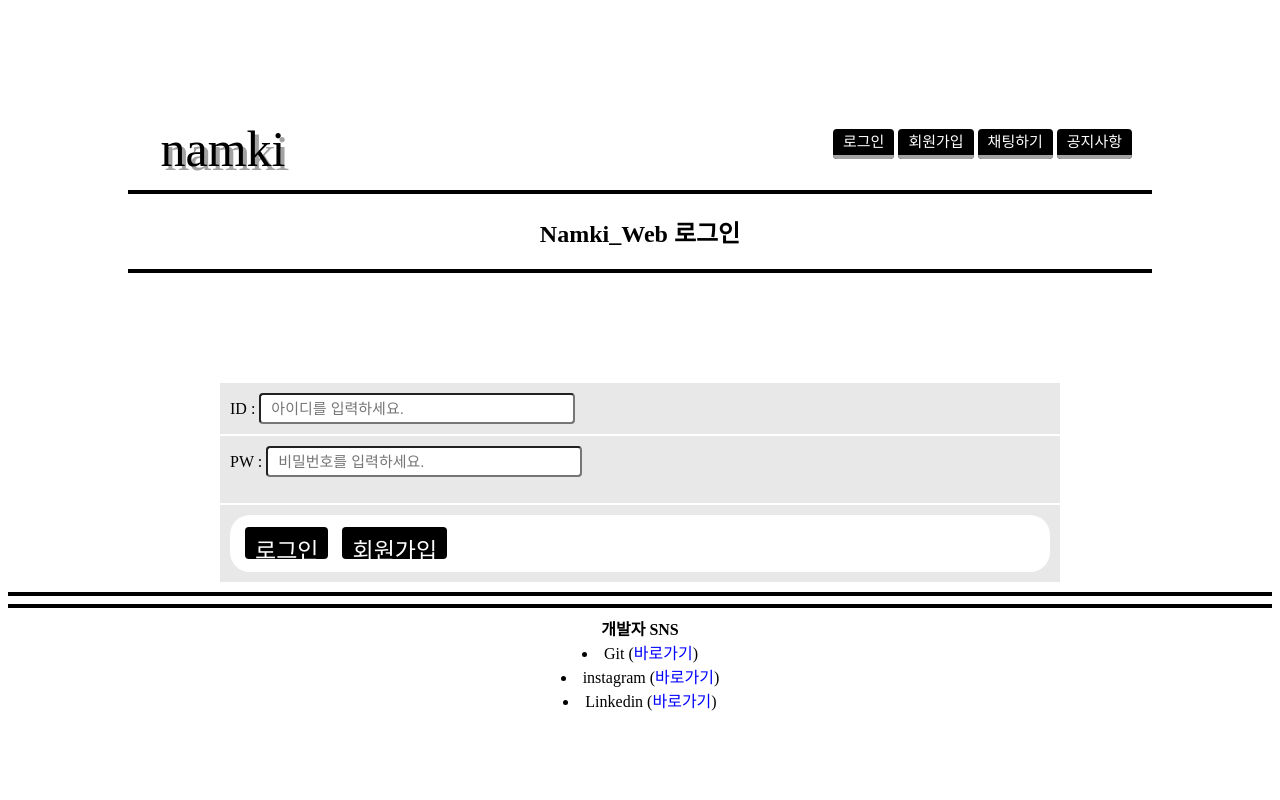
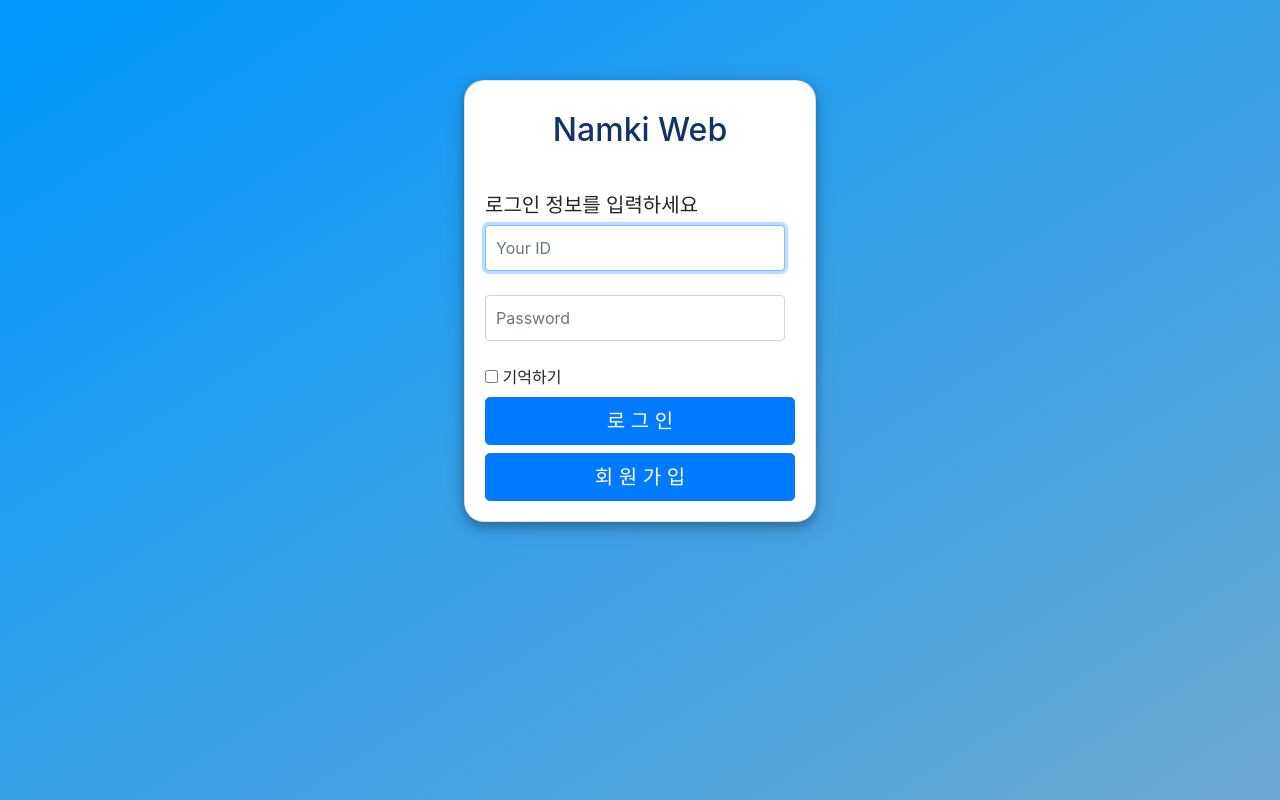
Before and after one commit to namkiseung/Python_website_Flask, a Flask app: page /login in a window 1280 px wide. Run offline with Flask 2, Linux system fonts and the light colour scheme; some libraries are stand-ins or nearby versions.

Commit message:
Accept bootstrap login , reisger and Commenting main py file.

```diff
--- a/Namki/main.py
+++ b/Namki/main.py
@@ -1,82 +1,86 @@
-#-*- coding=utf-8 -*-
+#-*- coding:utf-8 -*-
 from flask import Flask, request, session, g, render_template, redirect, url_for, send_from_directory
 from flask_basicauth import BasicAuth
 from werkzeug import secure_filename
 import sqlite3, hashlib, os, datetime
 from bs4 import BeautifulSoup
 import lxml, requests, socketio, eventlet
-#print os.popen('apt install ntpdate').read()
-#print os.popen('chkconfig ntpd on').read()
-#print os.popen('service ntpd restart').read()
-#print os.popen('ntpq -dp').read()
-#print os.popen('crontab -e').read() #-> 00 01 * * * ntpdate time.bora.net
-sio = socketio.Server()
-messages = []
+    #Using the ntp  protocol
+    #print os.popen('apt install ntpdate').read()
+    #print os.popen('chkconfig ntpd on').read()
+    #print os.popen('service ntpd restart').read()
+    #print os.popen('ntpq -dp').read()
+    #print os.popen('crontab -e').read() #-> 00 01 * * * ntpdate time.bora.net
+sio = socketio.Server() #Server socket declaration
+messages = [] #Leave messages as leading variables for notifications
 
-app = Flask(__name__, static_folder='uploads')
-# now = datetime.datetime.now()
-# print type(now)
-# nowday=now.strftime('%Y-%m-%d %H:%M:%S')
-def day():
+app = Flask(__name__)# static_folder='uploads'
+    #Using the datetime module
+    # now = datetime.datetime.now()
+    # print type(now)
+    # nowday=now.strftime('%Y-%m-%d %H:%M:%S')
+
+#It is used as a Linux command.
+def day_date():
     commend_date = os.popen('date').read()
-    now=commend_date.split()
-    nowday=now[5]+"-"+now[1]+"-"+now[2]+" "+now[3]
+    now=commend_date.split() #String separation
+    nowday=now[5]+"-"+now[1]+"-"+now[2]+" "+now[3] # example output) 2018-Seq-27 01:20:19
     return nowday
 
-# @sio.on('connect')
-# def connect(sid, env):
-#     print('connected %s' % sid)
+    # @sio.on('connect')
+    # def connect(sid, env):
+    #     print('connected %s' % sid)
 
-# @sio.on('send message')
-# def get_message(sid, data):
-#     sio.emit('new message', {
-#         "nickname": data["nickname"],
-#         "body": data["body"]
-#     }, skip_sid=sid)
+    # @sio.on('send message')
+    # def get_message(sid, data):
+    #     sio.emit('new message', {
+    #         "nickname": data["nickname"],
+    #         "body": data["body"]
+    #     }, skip_sid=sid)
 
-# @sio.on('disconnect')
-# def disconnect(sid):
-#     print('disconnected %s' % sid)
+    # @sio.on('disconnect')
+    # def disconnect(sid):
+    #     print('disconnected %s' % sid)
+## static variable
+UPLOAD_FOLDER = './uploads'  #Variable with path
+app.config['UPLOAD_FOLDER'] = UPLOAD_FOLDER
+app.config['BASIC_AUTH_USERNAME'] = 'admin' #administrator ID of the object
+app.config['BASIC_AUTH_PASSWORD'] = '0000' #administrator PW of the object
+#'adc91e03060b42e7836bdfba7ce19b3bc1297d234fec44585472529d' #'0000' of sha224 value
+basic_auth = BasicAuth(app) #Object for authentication
+app.config['BASIC_AUTH_FORCE'] = False # True is to protect the site
+app.secret_key = day_date() #Put date value random in variable called Key
+DATABASE = './db/user.db' #users db file variable with path
+DATABASEnotice = './db/noticeboard.db' #notice board db file variable with path
+DATABASEnotice_re = './db/noticeboard_re.db'  #repple db file variable with path
+DATABASEnotice_re2 = './db/noticeboard_re2.db' #Greate repple db file variable with path
+ALLOWED_EXTENSIONS = set(['txt', 'pdf', 'png', 'jpg', 'jpeg', 'png', 'gif']) #File extension list
 
-UPLOAD_FOLDER = './uploads'
-app.config['UPLOAD_FOLDER'] = UPLOAD_FOLDER
-app.config['BASIC_AUTH_USERNAME'] = 'admin'
-app.config['BASIC_AUTH_PASSWORD'] = '0000'
-#'adc91e03060b42e7836bdfba7ce19b3bc1297d234fec44585472529d'
-basic_auth = BasicAuth(app)
-app.config['BASIC_AUTH_FORCE'] = False
-app.secret_key = day()
-DATABASE = './db/user.db'
-DATABASEnotice = './db/noticeboard.db'
-DATABASEnotice_re = './db/noticeboard_re.db'
-DATABASEnotice_re2 = './db/noticeboard_re2.db'
-ALLOWED_EXTENSIONS = set(['txt', 'pdf', 'png', 'jpg', 'jpeg', 'png', 'gif'])
+######################################Admin page access processing routing#######################################
+@app.route('/manage/')  #administrator default routing
+@basic_auth.required  #When approaching demand.
+def admin_access(): #administrator default func
+    r = all_get_user() #This func that gets all of the user's info.
+    return render_template('admin.html', user_info=r) #It brings out the main page
 
-
-@app.route('/manage/')
+@app.route('/manage/notice') #administrator management board routing
 @basic_auth.required
-def admin_access():
-    r = all_get_user()
-    return render_template('admin.html', user_info=r)
-
-@app.route('/manage/notice')
-@basic_auth.required
-def admin_access2():
-    r = get_noticedb_list()
+def manage_notice(): #administrator management board func
+    r = get_noticedb_list() #board info get it(order)
     for x in range(len(r)):
         print r[x]
     return render_template('manage.html', notice_info=r)
 
-@app.route('/manage/conversation', methods=['GET', 'POST'])
-def conversation():
+@app.route('/manage/conversation', methods=['GET', 'POST']) #this is where to manage the menu called conversation
+def manage_conversation(): #manage conversation menu func
     if request.method == "GET":
         return render_template('manage_conversation.html')
-    else:
+    else: # To handle other http method.
         script_alert("Login is required.")
         return redirect(url_for('/'))
 
-@app.route('/manage/basic_crawl', methods=['GET'])
-def github():
+@app.route('/manage/basic_crawl', methods=['GET']) #Route info to a scraping page
+def issue_github(): #Func to get issus github of feather
    req = requests.get('https://github.com/trending/python?since=daily')
    html = req.text
    soup = BeautifulSoup(html, 'html.parser')
@@ -95,43 +99,50 @@ def github():
        result[x]=((list_text[x],list_text2[x]))
        print result[x]
    return render_template('crawl.html', data=result)
+################################################################################################################################
+def allowed_file(filename):  #string from the right at the specified separator and return a list of input files in func
+    return './uploads' in filename and \
+           filename.rsplit('.', 1)[1].lowor() in ALLOWED_EXTENSIONS   #The value returned is true or false
 
-def day_date():
-    commend_date = os.popen('date').read()
-    now=commend_date.split()
-    nowday=now[5]+"-"+now[1]+"-"+now[2]+" "+now[3]
-    return nowday
+def script_alert(msg):
+    messages = '<script>alert("{}");</script>'.format(msg)
+    return messages
 
-#파일업로드
-def allowed_file(filename):
-    return './uploads' in filename and \
-           filename.rsplit('.', 1)[1].lowor() in ALLOWED_EXTENSIONS
+def hash_224(data):
+    result = hashlib.sha224(data).hexdigest()
+    return result
 
-def get_db():
+def menubar():
+    if session.get('id') is None:
+        return False
+    return True
+################################################################################################################################
+## Where to prepare the objects in the DB(Database)
+def get_db():  #Usage a USERS
     db = getattr(g, '_database', None)
     if db is None:
-        db = g._database = sqlite3.connect(DATABASE)
+        db = g._database = sqlite3.connect(DATABASE)   #'./db/user.db'
     return db
 
-def get_dbnotice():
+def get_dbnotice(): #Usage a notice board
     db = getattr(g, '_database', None)
     if db is None:
-        db = g._database = sqlite3.connect(DATABASEnotice)
+        db = g._database = sqlite3.connect(DATABASEnotice)  #'./db/noticeboard.db'
     return db
 
-def get_dbnotice_re():
+def get_dbnotice_re(): #Usage a notice board at repple
     db = getattr(g, '_database_re', None)
     if db is None:
-        db = g._database_re = sqlite3.connect(DATABASEnotice_re)
+        db = g._database_re = sqlite3.connect(DATABASEnotice_re) #'./db/noticeboard_re.db'
     return db
 
-def get_dbnotice_re2():
+def get_dbnotice_re2():  #Usage a notice board at great repple
     db = getattr(g, '_database_re2', None)
     if db is None:
-        db = g._database_re2 = sqlite3.connect(DATABASEnotice_re2)
+        db = g._database_re2 = sqlite3.connect(DATABASEnotice_re2) #'./db/noticeboard_re2.db'
     return db
 
-def exist_db():
+def exist_db():   #Func to be executed depending on existence.
     if os.path.exists("./db/user.db") is not True:
         init_db()
     if os.path.exists("./db/noticeboard.db") is not True:
@@ -141,11 +152,8 @@ def exist_db():
     if os.path.exists("./db/noticeboard_re2.db") is not True:
         init_db_notice_re2()
     return ''
-
-def script_alert(msg):
-    messages = '<script>alert("{}");</script>'.format(msg)
-    return messages
-
+####################################################################################################################################
+## Where to initalize and prepare the DB(database)
 def init_db():
     with app.app_context():
         db = get_db()
@@ -169,7 +177,7 @@ def init_db_notice_re():
         db.execute(f.read())
         db.commit()
         db.close()
-###########################################################################################
+
 def init_db_notice_re2():
     with app.app_context():
         db = get_dbnotice_re2()
@@ -177,8 +185,8 @@ def init_db_notice_re2():
         db.execute(f.read())
         db.commit()
         db.close()
-
-###########################################################################################
+#########################################################################################################################
+## Where is data manipulation language of notice board.
 def search_board(text="", select=""):
     if select == "title":
         sql = 'SELECT * FROM notice_board WHERE title like "{}%" ORDER BY idx desc'.format(text)
@@ -246,15 +254,8 @@ def delete_noticedb(idx=""):
     db.close()
     db2.close()
     return ''
-
-# def board_delete(idx=""):
-#     db = get_dbnotice()
-#     sql = 'DELETE FROM notice_board_re WHERE idx="{}"'.format(idx)
-#     rv = db.execute(sql)
-#     db.commit()
-#     db.close()
-#     return ''
-####################################################################
+#########################################################################################################################
+## Where is data manipulation language of notice board repple.
 def save_noticedb_re(readidx="", userid="", content="", day=""):
      sql = 'INSERT INTO notice_board_re (originidx, id, content, day) VALUES ("{}","{}","{}","{}")'.format(readidx, userid, content, day)
      db = get_dbnotice_re()
@@ -271,20 +272,6 @@ def get_noticedb_list_re(num):
     # chk = rv.fetchone()
     return res
 
-# def get_noticedb_read(idx_number):
-#     sql = 'SELECT * FROM notice_board_re where idx="{}"'.format(idx_number)
-#     db = get_dbnotice_re()
-#     rv = db.execute(sql)
-#     res = rv.fetchall()
-#     return res
-
-# def get_noticedb_re_idx(idx_number):
-#     sql = 'SELECT idx FROM notice_board_re where idx="{}"'.format(idx_number)
-#     db = get_dbnotice_re()
-#     rv = db.execute(sql)
-#     res = rv.fetchall()
-#     return res
-
 def update_noticedb_re(content="", idx=""):
     db = get_dbnotice_re()
     sql = 'UPDATE notice_board_re set content="{}" WHERE idx="{}"'.format(content, idx)
@@ -300,7 +287,8 @@ def delete_noticedb_re(idx_1="", idx_2=""):
     db.commit()
     db.close()
     return ''
-####################################################################
+#########################################################################################################################
+## Where is data manipulation language of USERS
 def save_user(ar_id, ar_pw, ar_name, ar_email, ar_phone):
     sql = 'INSERT INTO users (id, pw, name, email, phone) VALUES("{}", "{}", "{}", "{}", "{}")'.format(ar_id, ar_pw, ar_name, ar_email, ar_phone)
     db = get_db()
@@ -336,10 +324,6 @@ def all_get_user():
     allres = rv.fetchall()
     return allres
 
-def hash_224(data):
-    result = hashlib.sha224(data).hexdigest()
-    return result
-
 def update_user(n_name=None, n_email=None, n_phone=None):
     if n_name is not None and n_email is not None and n_phone is not None:
        db = get_db()
@@ -361,17 +345,14 @@ def delete_user(bye_user):
     db.commit()
     db.close()
     return ''
+#########################################################################################################################
+## Where is Default Routing on the Homepage.
 
-def menubar():
-    if session.get('id') is None:
-        return False
-    return True
-################################################################################
-@app.route('/', methods=['GET', 'POST'])
+@app.route('/', methods=['GET', 'POST']) #Routing Default
 def menetory():
     if session.get('id') is not None:
         return redirect(url_for('me_list'))
-    return redirect(url_for('login')) #Hello {}'.format(session['id'])
+    return redirect(url_for('login'))
 
 
 @app.route('/login_chk', methods=['POST'])
@@ -468,10 +449,6 @@ def me_read(num=None):
         save_noticedb_re(readidx=ori_num, userid=session.get('id'), content=repple, day=day_date())
     return redirect(url_for('me_read', num=ori_num)) #"<script>history.go(-1);</script>" #redirect(url_for('me_read'))
 
-# @app.route('/rep_update', methods=['GET', 'POST'])
-# def reupdate():
-#     return redirect(url_for('me_list'))
-
 @app.route('/rep_delete', methods=['GET', 'POST'])
 def reupdate(): #, currentpage=None
     delnum=request.args.get('delnum')
@@ -527,11 +504,16 @@ def me_write():
         writerid = session.get('id')
         save_title=request.form.get('notitle')
         save_content=request.form.get('nocontent')
-        file = request.files['_file']
-        if allowed_file(file.filename) is False:
-            res_filename = secure_filename(file.filename)
-            file_path = './uploads/'+file.filename #+"."+filename.resplit('.')[1]
-            file.save(file_path)
+        try:
+            file = request.files['_file']
+            pass
+        except Exception as e:
+            print e
+        else:
+            if allowed_file(file.filename) is False:
+                res_filename = secure_filename(file.filename)
+                file_path = './uploads/'+file.filename #+"."+filename.resplit('.')[1]
+                file.save(file_path)
         #send_from_diretory(app.config['UPLOAD_FOLDER'], filename)
         #save_files=request.form.get('_file')
         save_noticedb(idid=writerid, title=save_title,content=save_content, day=day_date(), files=file_path)
--- /dev/null
+++ b/Namki/static/style/bootstrap.css
@@ -0,0 +1,16 @@
+  .card {
+        margin: 0 auto; /* Added */
+        float: none; /* Added */
+        margin-bottom: 10px; /* Added */
+        box-shadow: 0 4px 8px 0 rgba(0, 0, 0, 0.2), 0 6px 20px 0 rgba(0, 0, 0, 0.19);
+  }
+
+  .form-signin .form-control {
+      position: relative;
+      height: auto;
+      -webkit-box-sizing: border-box;
+      -moz-box-sizing: border-box;
+           box-sizing: border-box;
+      padding: 10px;
+      font-size: 16px;
+  }
--- a/Namki/static/style/mainStyle.css
+++ b/Namki/static/style/mainStyle.css
@@ -48,12 +48,21 @@ body
 	height: 40px;
     color: #fff;
     border-radius: 4px;
-    border-bottom: 4px solid #A2A2A2;
+    border-bottom: 20px solid #A2A2A2;
     background-color: rgba(0, 0, 0, 1.0);
     padding: 5px 10px;
     font-family: 'Hanna';
     font-size: 15px;
+    font-style: bold;
 }
+.basicButton:hover
+{
+	box-shadow: 0 0 5px #000;
+	outline: none;
+	background: #ffffff;
+	font-size: 105px;
+}
+
 #menuBox
 {
 	width: 800px;
@@ -655,6 +664,8 @@ hr
 		width: 310px;
 		height: 195px;
 	}
+
+
 	table .head
 	{
 		width: 80px;
@@ -760,8 +771,64 @@ hr
 		cursor: pointer;
 		border-radius: 4px;
 	}
+	.blackButton:hover
+	{
+	    background-position: 0 -50px;
+	}
 	.studyCommentContent
 	{
 		width: 360px; height: 30px; margin: 15px auto;
 	}
+	.angleinleft:after{
+		width: 200%;
+		transform-origin: 0 bottom;
+		transform: translate3d(-50%, 0, 0) rotate(-50deg);
+	}
+	.angleinleft:hover:after{
+		transform: :rotate(0deg);
+		transition: all .5s;
+	}
+	.buttonfx:before{
+		background: #fafcd6;
+		z-index: -2;
+		transform: translate3d(0,0,0);
+	}
+	.buttonfx:hover{
+		color: white;
+	}
+	.buttonfx:hover:after{
+		transform: translate3d(0,0,0);
+		transition: all .5s;
+	}
+	.buttonfx:before, .buttonfx:after{
+		content: '';
+		position: absolute;
+		left: 0;
+		top: 0;
+		right: 0;
+		bottom: 0;
+		height: 100%;
+		background: #259f6c;
+		z-index: -1;
+		transform: translate3d(0,-100%,0);
+		transition: all .5s;
+	}
+	.buttonfx{
+		color: black;
+		outline: none;
+		background: transparent;
+		border: none;
+		border-bottom: 4px solid #eee;
+		letter-spacing: 0.0625em;
+		padding: 8px 10px;
+		line-height: 2;
+		position: relative;
+		display: inline-block;
+		margin-right: 20px;
+		cursor: pointer;
+		text-decoration: none;
+		overflow: hidden;
+		transition: all .5s;
+	}
+
 }
--- a/Namki/templates/login.html
+++ b/Namki/templates/login.html
@@ -2,12 +2,43 @@
 <html lang="ko">
 <head>
   <link rel="stylesheet" type="text/css" href="../static/style/mainStyle.css">
+  <link rel="stylesheet" type="text/css" href="../static/style/bootstrap.css">
   <meta http-equiv="Content-Type" content="text/html; charset=UTF-8">
+  <meta charset="utf-8">
   <title>Login Page _ By Namki</title>
   <style type="text/css">
-  table {
-    width: 10%;
-}
+  @import url("http://fonts.googleapis.com/earlyaccess/nanumgothic.css");
+
+html {
+    height: 100%;
+  }
+
+  body {
+      width:100%;
+      height:100%;
+      margin: 0;
+      padding-top: 80px;
+      padding-bottom: 40px;
+      font-family: "Nanum Gothic", arial, helvetica, sans-serif;
+      background-repeat: no-repeat;
+      background:linear-gradient(to bottom right, #0098FF, #6BA8D1);
+  }
+    .card {
+        margin: 0 auto; /* Added */
+        float: none; /* Added */
+        margin-bottom: 10px; /* Added */
+        box-shadow: 0 4px 8px 0 rgba(0, 0, 0, 0.2), 0 6px 20px 0 rgba(0, 0, 0, 0.19);
+  }
+
+  .form-signin .form-control {
+      position: relative;
+      height: auto;
+      -webkit-box-sizing: border-box;
+      -moz-box-sizing: border-box;
+           box-sizing: border-box;
+      padding: 10px;
+      font-size: 16px;
+  }
 </style>
   <script type="text/javascript">
     function null_check(){
@@ -23,7 +54,14 @@
      }else{
        document.login.submit();
      }
+
+
+    window.onload=function(){
+
+    }
+
 }
+
     //  function load_userinfo(){
     //   var xhttp = new XMLHttpRequest();
     //   var login_id = document.getElementById('id_form').value;
@@ -43,46 +81,41 @@
     //   xhttp.setRequestHeader("Content-Type", "application/x-www-form-urlencoded");
     //   xhttp.send(post_param);
     // }
+</script>
+
+<link rel="stylesheet" href="https://maxcdn.bootstrapcdn.com/bootstrap/4.0.0/css/bootstrap.min.css" integrity="sha384-Gn5384xqQ1aoWXA+058RXPxPg6fy4IWvTNh0E263XmFcJlSAwiGgFAW/dAiS6JXm" crossorigin="anonymous">
+</head>
+<body cellpadding="0" cellspacing="0" marginleft="0" margintop="0" width="100%" height="100%" align="center">
+
+<!-- onkeyup="load_userinfo();" -->
+<!-- <p id='message'></p> -->
+  <div class="card align-middle" style="width:22rem; border-radius:20px;">
+    <div class="card-title" style="margin-top:30px;">
+      <h2 class="card-title text-center" style="color:#113366;">Namki Web</h2>
+    </div>
+    <div class="card-body">
+      <form class="form-signin" method="POST" action='/login_chk'>
+        <h5 class="form-signin-heading">로그인 정보를 입력하세요</h5>
+        <label for="inputEmail" class="sr-only">Your ID</label>
+        <input type="text" id="uid" class="form-control" placeholder="Your ID" name="user_id" required autofocus><BR>
+        <label for="inputPassword" class="sr-only">Password</label>
+        <input type="password" id="upw" class="form-control" placeholder="Password" name="user_pw" required><br>
+        <div class="checkbox">
+          <label>
+            <input type="checkbox" value="remember-me"> 기억하기
+          </label>
+        </div>
+        <button id="btn-Yes" class="btn btn-lg btn-primary btn-block" type="submit">로 그 인</button>
+        <button id="btn-Yes" class="btn btn-lg btn-primary btn-block" onClick="location.href='/register'">회 원 가 입</button>
+      </form>
+
+    </div>
+  </div>
 
 
-</script>
-</head>
-<body>
-  <div id="mainBox">
-   {% include 'side_menu.html' %}
-    <span align="center"><h2>Namki_Web 로그인</h2></span><hr>
-  </div>
-  <!-- {% if data %}
-  <h2>{{ data }}</h2>
-  {{ name }}<p>님</p>
-  <button><a href="/mypage">내정보</a></button>
-  <button><a href="/logout">로그아웃</a></button>
-  {% else %} -->
-
-  <table>
-
-    <tr><td >
-      <form action='/login_chk' method="POST">
-        ID : <input type="text" name="user_id" placeholder="아이디를 입력하세요." id="id_form"></td> </tr>
-        <tr><td>
-          PW : <input type="password" name="user_pw" placeholder="비밀번호를 입력하세요." onkeyup="load_userinfo();" id="pw_form"><p id='message'></p></td></tr>
-          <tr><td>
-            <div id="blackBox">
-            <input type="submit" value="로그인">
-            <input type="button" value="회원가입" onClick="location.href='/register'"></td></tr>
-          </form>
-        </table>
-        <!-- {% endif %} -->
-        <hr>
-       <!--  <div id="navbar">
-          <ul class="nav">
-           <li><a href="#">main</a></li>
-           <li><a href="#">menu2</a></li>
-           <li><a href="#">menu3</a></li>
-           <li><a href="/list">공지사항</a></li>
-         </ul>
-       </div> -->
-     </div>
-     {% include 'footer.html' %}
+     <!-- {% include 'footer.html' %} -->
+   <!--   <script src="https://code.jquery.com/jquery-3.2.1.slim.min.js" integrity="sha384-KJ3o2DKtIkvYIK3UENzmM7KCkRr/rE9/Qpg6aAZGJwFDMVNA/GpGFF93hXpG5KkN" crossorigin="anonymous"></script>
+    <script src="https://cdnjs.cloudflare.com/ajax/libs/popper.js/1.12.9/umd/popper.min.js" integrity="sha384-ApNbgh9B+Y1QKtv3Rn7W3mgPxhU9K/ScQsAP7hUibX39j7fakFPskvXusvfa0b4Q" crossorigin="anonymous"></script>
+    <script src="https://maxcdn.bootstrapcdn.com/bootstrap/4.0.0/js/bootstrap.min.js" integrity="sha384-JZR6Spejh4U02d8jOt6vLEHfe/JQGiRRSQQxSfFWpi1MquVdAyjUar5+76PVCmYl" crossorigin="anonymous"></script>  -->
      </body>
      </html>
--- a/Namki/templates/side_menu.html
+++ b/Namki/templates/side_menu.html
@@ -1,7 +1,9 @@
+ <br>
  <div id="titleBox">
       <a href="/">namki</a>
     </div>
-    <div id="navigationBox">
+
+    <div id="navigationBox" style="float: right;">
       {% if logon != True %}
       <a href="/login" class="basicButton">로그인</a>
       <a href="/register" class="basicButton">회원가입</a>
@@ -12,5 +14,5 @@
       {% endif %}
       <a href="/chat" class="basicButton">채팅하기</a>
       <a href="/list" class="basicButton">공지사항</a>
-    </div>
+    </div><br><br><br><br>
     <hr>
```
Also changed, not shown: Namki/templates/list.html (+13 -9 lines), Namki/templates/register.html (+66 -17 lines), Namki/templates/write.html (+2 -5 lines), Namki/db/noticeboard.db.
